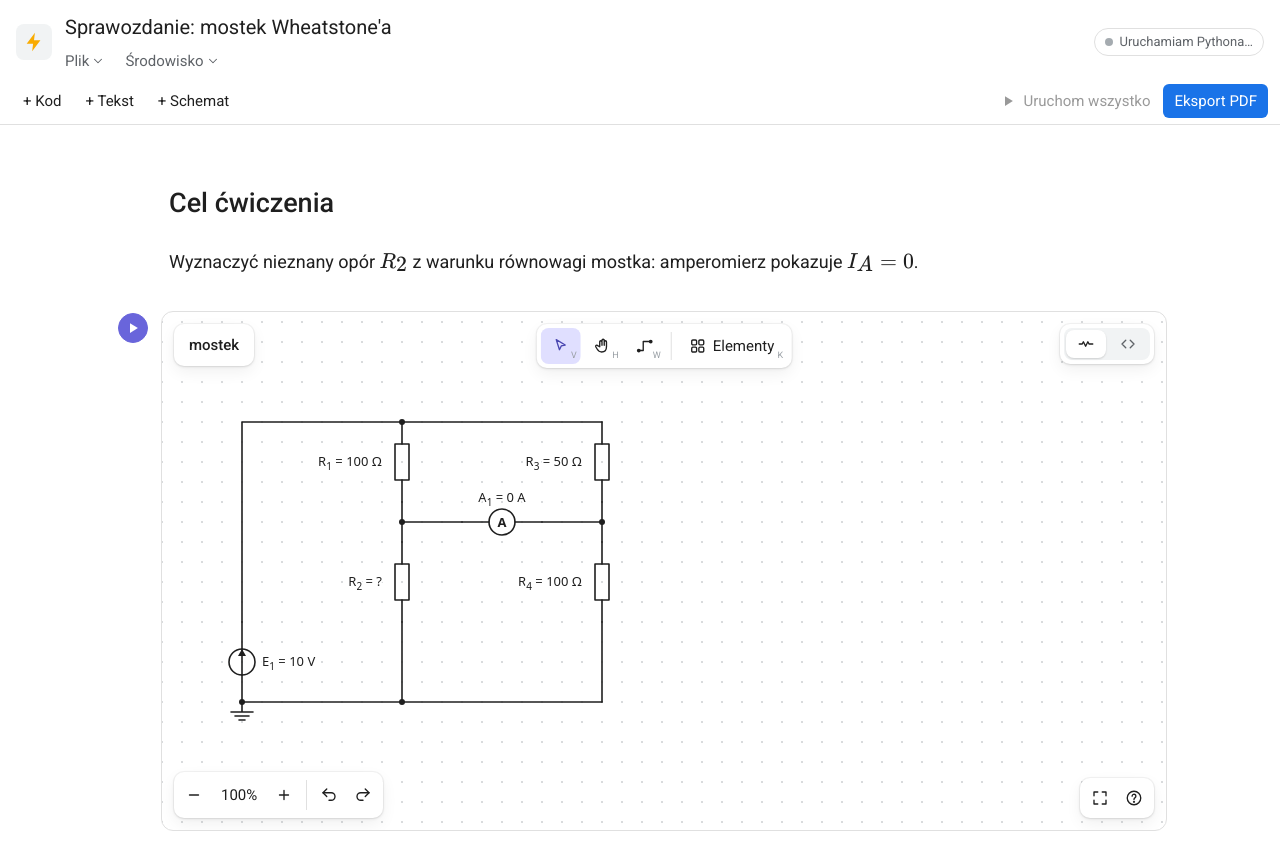
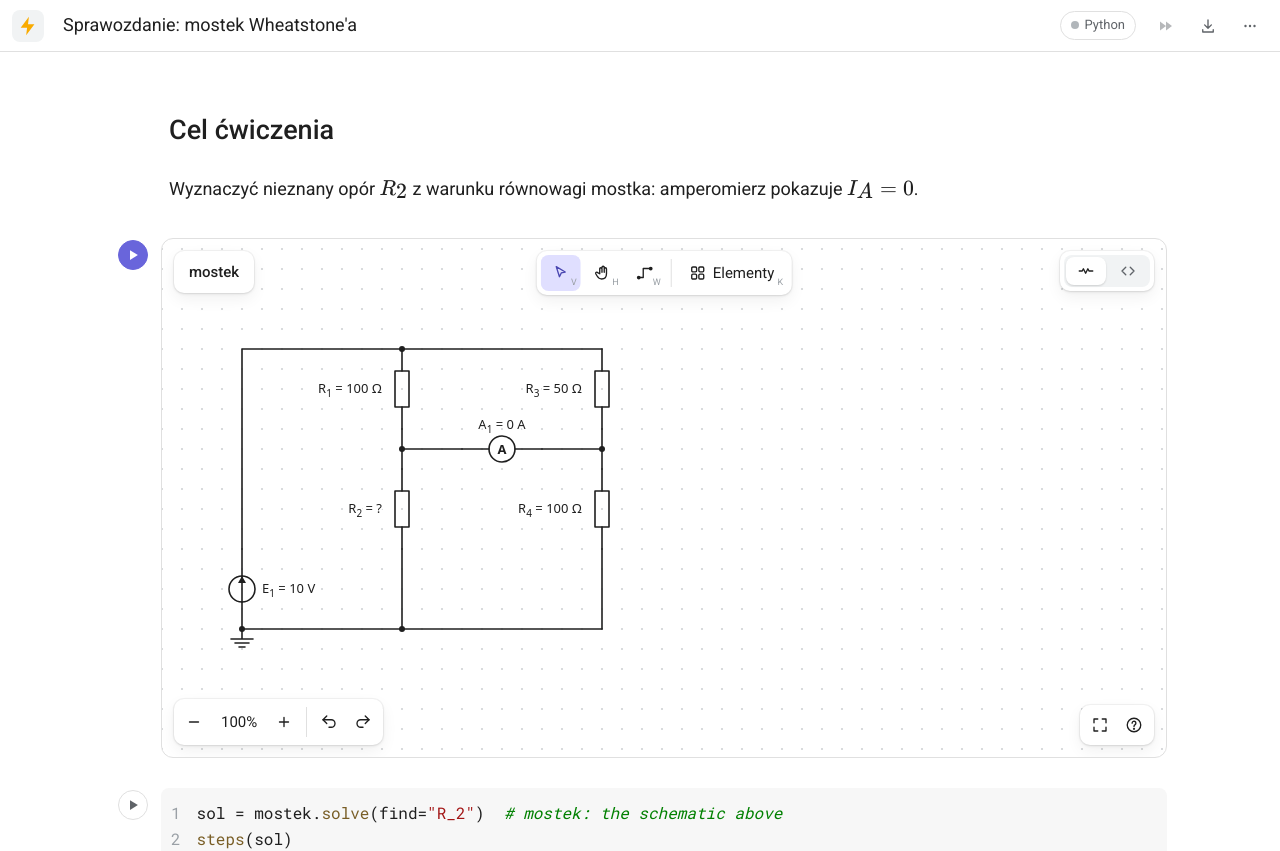
Before and after one commit to geraldserafin/electro, a React (Vite) app in the folder apps/notebook/: page / in a window 1280 px wide. Shown: the top 851 px of the page. Built offline with nearby package versions, Linux system fonts and the light colour scheme.

Commit message:
feat(notebook): app bar in one line with logo, title, Python's state, run all, PDF and a ⋯ menu

```diff
--- a/apps/notebook/src/App.tsx
+++ b/apps/notebook/src/App.tsx
@@ -1,6 +1,6 @@
 import { useEffect, useRef, useState, type ReactNode } from "react";
 import { CodeCell, MarkdownCell, SchematicCell } from "./cells/Cells";
-import { Bolt, Chevron, Down, Play, Plus, Trash, Up } from "./icons";
+import { Bolt, Down, Export, More, Plus, RunAll, Trash, Up } from "./icons";
 import { kernel } from "./python/kernel";
 import { download, load, newCell, save, upload } from "./storage";
 import symbols from "./schematic/symbols.json";
@@ -156,13 +156,20 @@ export function App() {
 
   return (
     <div className={`notebook ${notebook.codeInPdf ? "" : "hide-code-in-print"}`}>
+      {/* one line: logo, title — Python's state, run all, PDF, and the rest under "⋯" */}
       <header className="appbar no-print">
         <div className="brand" title="electro — notatnik elektroniki"><Bolt /></div>
-        <div className="titleblock">
         <input className="title" value={notebook.title} placeholder="Bez tytułu" aria-label="Tytuł notatnika"
                onChange={(e) => setNotebook({ ...notebook, title: e.target.value })} />
-          <nav className="menubar">
-            <Menu label="Plik">
+        <div className={`status ${status}`} title={statusText} role="status" aria-label={statusText}>
+          <span className="dot" /> Python
+        </div>
+        <button className="icon-button" onClick={runAll} disabled={status !== "ready"}
+                title="Uruchom wszystko" aria-label="Uruchom wszystko"><RunAll /></button>
+        <button className="icon-button" onClick={() => window.print()} title="Eksport do PDF" aria-label="Eksport PDF">
+          <Export />
+        </button>
+        <Menu label={<More />} title="Więcej" right>
           <button onClick={() => fileInput.current?.click()}>Otwórz plik…</button>
           <button onClick={() => download(notebook)}>Zapisz plik</button>
           <hr />
@@ -170,35 +177,15 @@ export function App() {
             <button key={i} onClick={() => openExample(example)}>Przykład: {example.title}</button>
           ))}
           <hr />
-              <button onClick={() => window.print()}>Eksport do PDF…</button>
           <label className="check">
             <input type="checkbox" checked={notebook.codeInPdf}
                    onChange={(e) => setNotebook({ ...notebook, codeInPdf: e.target.checked })} />
             pokazuj kod w PDF
           </label>
-            </Menu>
-            <Menu label="Środowisko">
-              <button onClick={runAll} disabled={status !== "ready"}>Uruchom wszystko</button>
           <button onClick={resetKernel} disabled={status !== "ready"}>Wyczyść pamięć Pythona</button>
         </Menu>
-          </nav>
-        </div>
-        <div className={`status ${status}`} title={statusText}>
-          <span className="dot" /> {statusText}
-        </div>
         <input ref={fileInput} type="file" accept=".json" hidden onChange={(e) => open(e.target.files?.[0])} />
       </header>
-
-      <div className="cellbar no-print">
-        <button onClick={() => insert(notebook.cells.length, "code")}>+ Kod</button>
-        <button onClick={() => insert(notebook.cells.length, "markdown")}>+ Tekst</button>
-        <button onClick={() => insert(notebook.cells.length, "schematic")}>+ Schemat</button>
-        <span className="spacer" />
-        <button onClick={runAll} disabled={status !== "ready"} aria-label="Uruchom wszystko">
-          <Play /> Uruchom wszystko
-        </button>
-        <button className="primary" onClick={() => window.print()}>Eksport PDF</button>
-      </div>
 
       <main>
         <AddRow onAdd={(type) => insert(0, type)} />
@@ -227,7 +214,7 @@ export function App() {
             <AddRow onAdd={(type) => insert(index + 1, type)} />
           </section>
         ))}
-        {!notebook.cells.length && <p className="empty">Pusty notatnik — dodaj komórkę przyciskami powyżej.</p>}
+        {!notebook.cells.length && <p className="empty">Pusty notatnik — dodaj pierwszą komórkę przyciskami powyżej.</p>}
       </main>
     </div>
   );
@@ -241,7 +228,7 @@ function freeName(cells: Cell[]): string {
   return `Układ ${n}`;
 }
 
-function Menu({ label, children }: { label: string; children: ReactNode }) {
+function Menu({ label, title, right, children }: { label: ReactNode; title?: string; right?: boolean; children: ReactNode }) {
   const [open, setOpen] = useState(false);
   const ref = useRef<HTMLDivElement>(null);
   useEffect(() => {
@@ -253,9 +240,10 @@ function Menu({ label, children }: { label: string; children: ReactNode }) {
     return () => document.removeEventListener("pointerdown", close);
   }, [open]);
   return (
-    <div className="menu" ref={ref}>
-      <button className={open ? "open" : ""} onClick={() => setOpen(!open)} aria-haspopup="menu" aria-expanded={open}>
-        {label} <Chevron />
+    <div className={`menu ${right ? "right" : ""}`} ref={ref}>
+      <button className={`icon-button ${open ? "open" : ""}`} onClick={() => setOpen(!open)} aria-haspopup="menu"
+              aria-expanded={open} title={title} aria-label={title}>
+        {label}
       </button>
       {open && (
         <div className="menu-items" role="menu" onClick={(e) => (e.target as HTMLElement).tagName === "BUTTON" && setOpen(false)}>
--- a/apps/notebook/src/icons.tsx
+++ b/apps/notebook/src/icons.tsx
@@ -32,4 +32,7 @@ export const WarningIcon = () => <Icon><path d="M12 4L2.5 20h19z" /><path d="M12
 export const Pencil = () => <Icon size={16}><path d="M4 20h4L19 9l-4-4L4 16z" /><path d="M13.5 6.5l4 4" /></Icon>;
 export const Eye = () => <Icon size={16}><path d="M2.5 12S6 5.5 12 5.5 21.5 12 21.5 12 18 18.5 12 18.5 2.5 12 2.5 12z" /><circle cx="12" cy="12" r="2.8" /></Icon>;
 export const Target = () => <Icon><circle cx="12" cy="12" r="7" /><circle cx="12" cy="12" r="2" fill="currentColor" /><path d="M12 2v3M12 19v3M2 12h3M19 12h3" /></Icon>;
+export const RunAll = () => <Icon><path d="M4 6v12l8-6zM12 6v12l8-6z" fill="currentColor" stroke="none" /></Icon>;
+export const Export = () => <Icon><path d="M12 4v11M7.5 10.5L12 15l4.5-4.5" /><path d="M5 17v3h14v-3" /></Icon>;
+export const More = () => <Icon>{[6, 12, 18].map((x) => <circle key={x} cx={x} cy="12" r="1.6" fill="currentColor" stroke="none" />)}</Icon>;
 export const Chevron = () => <Icon size={14}><path d="M6 9l6 6 6-6" /></Icon>;
--- a/apps/notebook/src/styles.css
+++ b/apps/notebook/src/styles.css
@@ -118,41 +118,46 @@ input:focus, textarea:focus { outline: 2px solid var(--accent-soft); border-colo
 /* ---------------------------------------------------------------- top bar */
 
 .appbar {
+  position: sticky;
+  top: 0;
+  z-index: 20;
   display: flex;
   align-items: center;
-  gap: 12px;
-  padding: 8px 16px 2px;
+  gap: 6px;
+  height: 52px;
+  padding: 0 12px;
+  background: var(--bg);
+  border-bottom: 1px solid var(--line);
 }
 .brand {
-  width: 36px;
-  height: 36px;
+  width: 32px;
+  height: 32px;
   border-radius: 8px;
   display: grid;
   place-items: center;
   color: #f9ab00;
   background: var(--hover);
   flex: none;
+  margin-right: 4px;
 }
-.titleblock { flex: 1; min-width: 0; }
 .title {
-  display: block;
-  width: 100%;
+  flex: 1;
+  min-width: 0;
   max-width: 640px;
-  font-size: 20px;
+  margin-right: auto;
+  font-size: 18px;
   border: 1px solid transparent;
   background: transparent;
-  padding: 2px 6px;
-  margin-left: -6px;
+  padding: 4px 8px;
 }
 .title:hover { border-color: var(--line); }
-.menubar { display: flex; gap: 2px; margin-left: -8px; }
+.icon-button { width: 36px; height: 36px; padding: 0; justify-content: center; border-radius: 50%; color: var(--muted); }
+.icon-button:hover:not(:disabled), .icon-button.open { color: var(--text); background: var(--hover); }
 .menu { position: relative; }
-.menu > button { color: var(--muted); padding: 2px 8px; gap: 2px; }
-.menu > button.open { background: var(--hover); color: var(--text); }
 .menu-items {
   position: absolute;
   z-index: 30;
-  top: 100%;
+  top: calc(100% + 4px);
   left: 0;
   min-width: 280px;
   padding: 6px 0;
@@ -161,13 +166,15 @@ input:focus, textarea:focus { outline: 2px solid var(--accent-soft); border-colo
   box-shadow: 0 2px 6px rgba(0, 0, 0, 0.15), 0 8px 24px rgba(0, 0, 0, 0.12);
   display: grid;
 }
-.menu-items > button { justify-content: flex-start; border-radius: 0; padding: 7px 16px; }
+.menu.right .menu-items { left: auto; right: 0; }
+.menu-items > button { justify-content: flex-start; text-align: left; white-space: nowrap; border-radius: 0; padding: 7px 16px; }
 .menu-items hr { border: none; border-top: 1px solid var(--line); margin: 6px 0; width: 100%; }
 .menu-items .check { display: flex; gap: 8px; align-items: center; padding: 6px 16px; font-size: 14px; color: var(--muted); }
 .status {
   display: flex;
   align-items: center;
   gap: 6px;
+  margin-right: 6px;
   font-size: 13px;
   color: var(--muted);
   border: 1px solid var(--line);
@@ -182,18 +189,8 @@ input:focus, textarea:focus { outline: 2px solid var(--accent-soft); border-colo
 .status.error .dot { background: var(--danger); }
 @keyframes pulse { to { opacity: 0.3; } }
 
-.cellbar {
-  position: sticky;
-  top: 0;
-  z-index: 20;
-  display: flex;
-  align-items: center;
-  gap: 2px;
-  padding: 6px 12px;
-  background: var(--bg);
-  border-bottom: 1px solid var(--line);
-}
-.cellbar .spacer { flex: 1; }
+/* an empty notebook: the add buttons are always there */
+main > .add-row:only-child button, main > .add-row:has(+ .empty) button { visibility: visible; opacity: 1; }
 
 /* ---------------------------------------------------------------- cells */
 
```
Also changed, not shown: apps/notebook/scripts/test-e2e.mjs (+11 -4 lines). Lines whose indentation alone changed are shown as unchanged.
